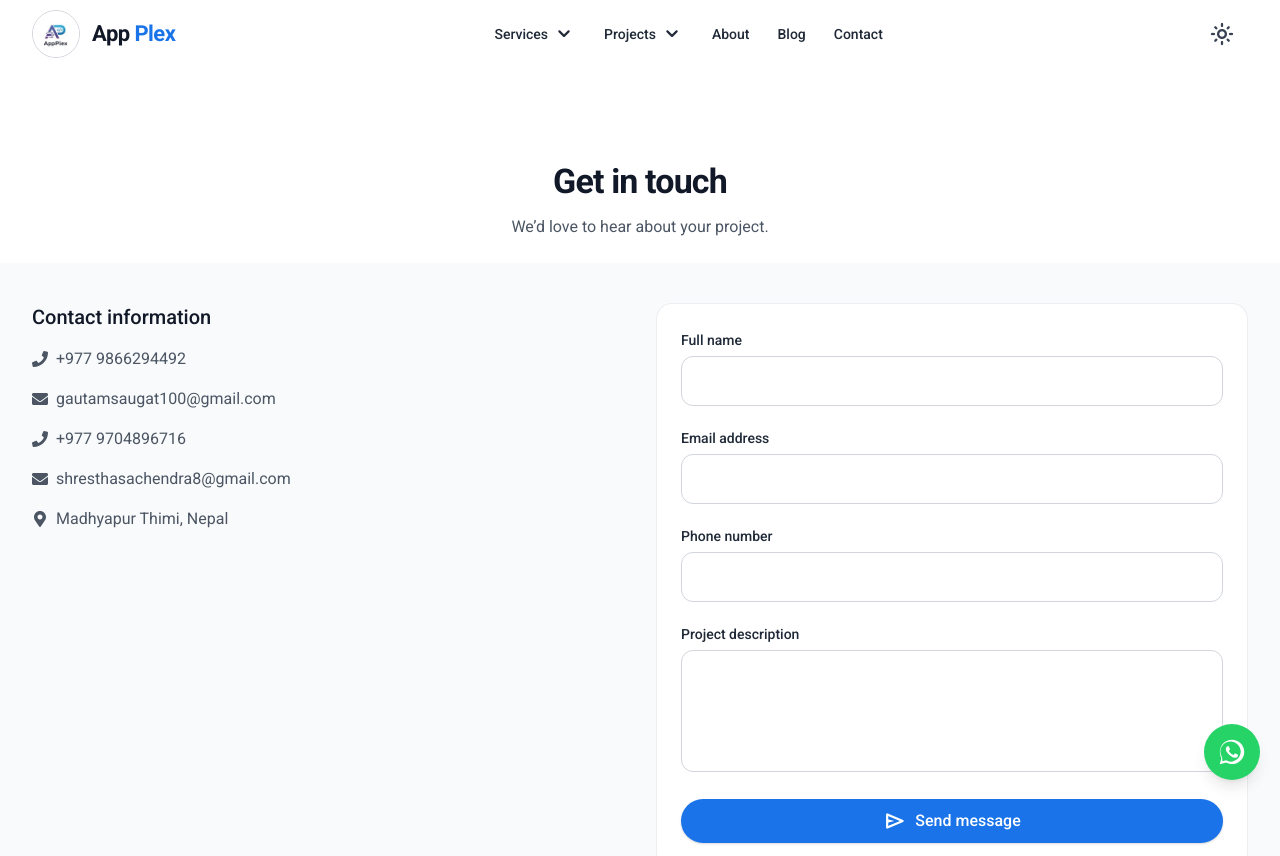
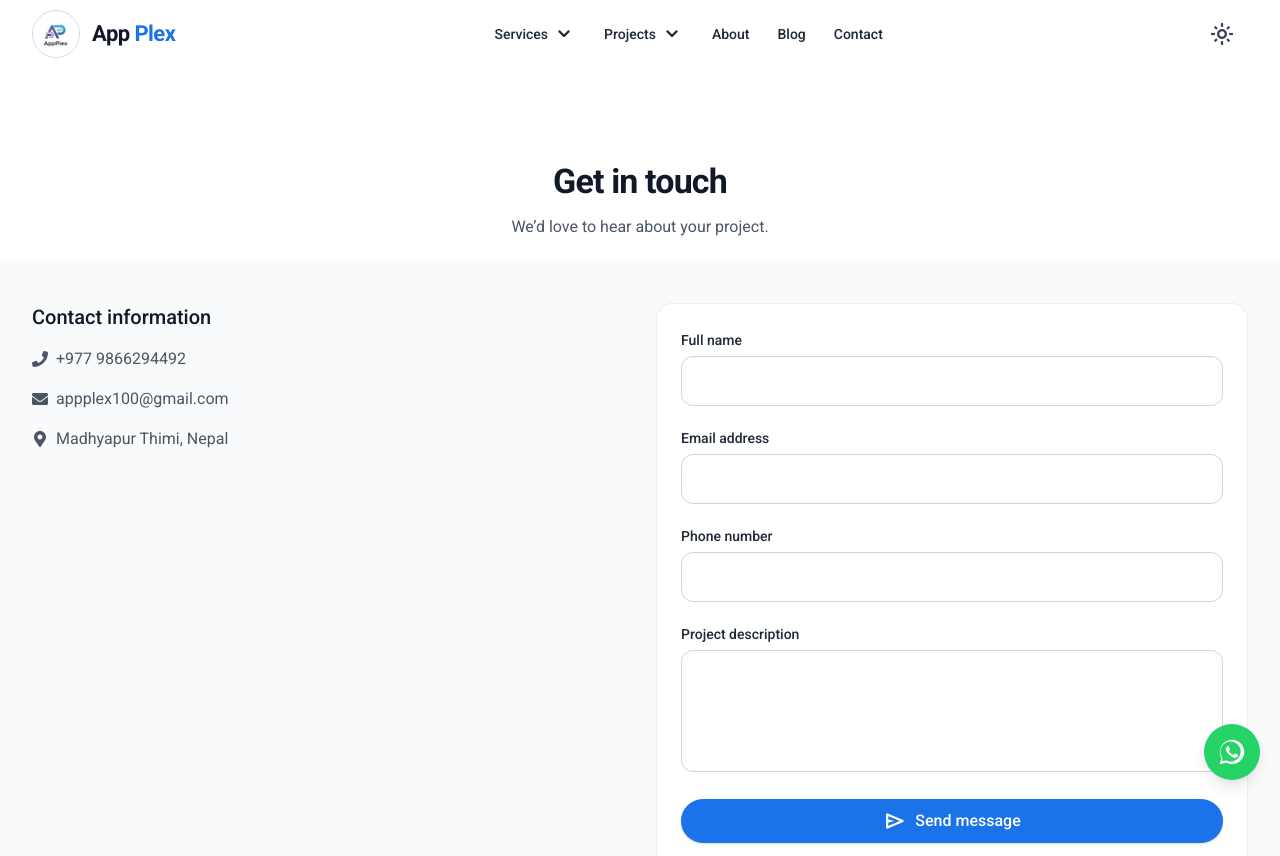
Before and after one commit to SaugatGautam100/appplex, a Next.js app in the folder app-plex/: page /contact in a window 1280 px wide. Shown: the top 856 px of the page. Built offline with nearby package versions, Linux system fonts and the light colour scheme.

Commit message:
updated the email and the accessKey in the contact section

```diff
--- a/app-plex/app/contact/page.tsx
+++ b/app-plex/app/contact/page.tsx
@@ -41,31 +41,11 @@ export default function ContactPage() {
                       href="mailto:gautamsaugat100@gmail.com"
                       className="hover:underline"
                     >
-                      gautamsaugat100@gmail.com
+                      appplex100@gmail.com
                     </a>
                   </p>
                 </div>
-                {/* Second Phone Number */}
-                <div className="flex items-center space-x-2">
-                  <FaPhone className="text-gray-600 dark:text-gray-400" />
-                  <p className="text-gray-600 dark:text-gray-400">
-                    <a href="tel:9704896716" className="hover:underline">
-                      +977 9704896716
-                    </a>
-                  </p>
-                </div>
-                {/* Second Email */}
-                <div className="flex items-center space-x-2">
-                  <FaEnvelope className="text-gray-600 dark:text-gray-400" />
-                  <p className="text-gray-600 dark:text-gray-400">
-                    <a
-                      href="mailto:shresthasachendra8@gmail.com"
-                      className="hover:underline"
-                    >
-                      shresthasachendra8@gmail.com
-                    </a>
-                  </p>
-                </div>
+
                 {/* Google Maps */}
                 <div className="flex items-center space-x-2">
                   <FaMapMarkerAlt className="text-gray-600 dark:text-gray-400" />
--- a/app-plex/components/ContactForm.tsx
+++ b/app-plex/components/ContactForm.tsx
@@ -17,7 +17,7 @@ export default function ContactForm() {
   const [resultMessage, setResultMessage] = useState<string>('');
 
   // Access key for Web3Forms (replace with your actual key)
-  const accessKey = "1c277ab3-9606-4981-a272-d6a3ec5b53fe";
+  const accessKey = "21ae30e5-1d52-499a-bee2-6d9916f9fd25";
 
   // Function to validate form fields
   const validateForm = () => {
```
